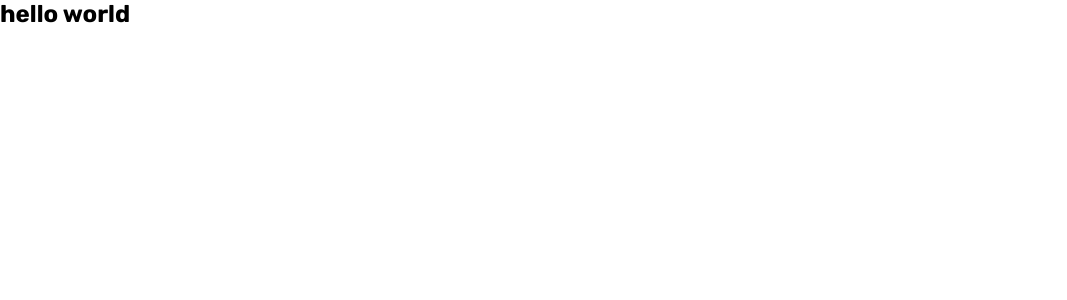
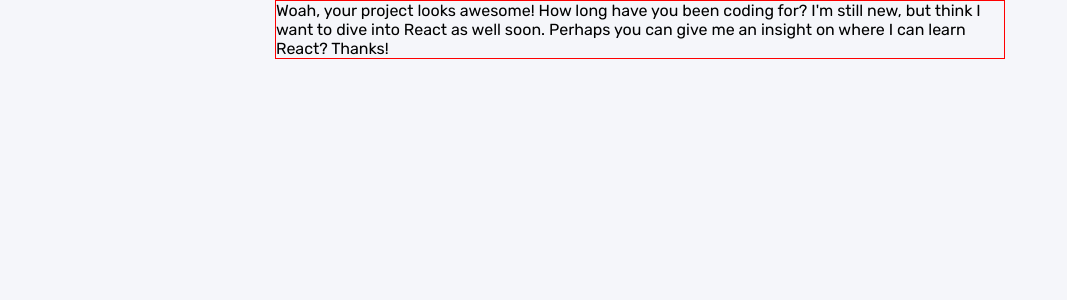
Before and after one commit to EdwinSch/react-interactive-comments, a React (Vite) app: page / in a window 1280 px wide. Shown: the top 300 px of the page, without its empty margins (0-1067 px from the left). Built offline with nearby package versions, Linux system fonts and the light colour scheme.

Commit message:
setup list and comment components

```diff
--- a/src/App.jsx
+++ b/src/App.jsx
@@ -1,8 +1,10 @@
+import CommentsList from "./components/CommentsList";
+
 function App() {
   return (
-    <>
-      <h2>hello world</h2>
-    </>
+    <main>
+      <CommentsList />
+    </main>
   );
 }
 
--- /dev/null
+++ b/src/components/Comment.jsx
@@ -0,0 +1,5 @@
+const Comment = ({ id, user, date, content, upvotePts, replies }) => {
+  return <article>{content}</article>;
+};
+
+export default Comment;
--- /dev/null
+++ b/src/components/CommentsList.jsx
@@ -0,0 +1,16 @@
+import { useGlobalContext } from "../context";
+import Comment from "./Comment";
+
+const CommentsList = () => {
+  const { comments } = useGlobalContext();
+
+  return (
+    <section className="comments-list-container">
+      {comments.map((item) => {
+        return <Comment key={item.id} {...item} />;
+      })}
+    </section>
+  );
+};
+
+export default CommentsList;
--- a/src/context.jsx
+++ b/src/context.jsx
@@ -1,4 +1,6 @@
 import { createContext, useContext, useState } from "react";
+
+import commentsData from "./data";
 
 const AppContext = createContext();
 
@@ -6,7 +8,7 @@ const AppContext = createContext();
 
 export const AppProvider = ({ children }) => {
   // ---- Global States
-  const [items, setItems] = useState([]);
+  const [comments, setComments] = useState(commentsData);
 
   // ---- Global Functions
   const addItem = () => {};
@@ -14,7 +16,7 @@ export const AppProvider = ({ children }) => {
   return (
     <AppContext.Provider
       value={{
-        items,
+        comments,
       }}
     >
       {children}
--- a/src/data.js
+++ b/src/data.js
@@ -1,6 +1,6 @@
 import { nanoid } from "nanoid";
 
-const data = [
+const commentsData = [
   {
     id: nanoid(),
     user: {
@@ -8,7 +8,11 @@ const data = [
       img: "/maxblagun.webp",
     },
     date: "2 weeks ago",
+    content:
+      "Woah, your project looks awesome! How long have you been coding for? I'm still new, but think I want to dive into React as well soon. Perhaps you can give me an insight on where I can learn React? Thanks!",
     upvotePts: 5,
     replies: [],
   },
 ];
+
+export default commentsData;
--- a/src/styles/style.css
+++ b/src/styles/style.css
@@ -36,4 +36,17 @@ ul {
 /* Styles */
 body {
   font-family: var(--font);
+  background: var(--backgroundClr);
+  min-height: 100vh;
+  display: flex;
+  justify-content: center;
+  /* display: grid;
+  place-items: center; */
 }
+
+main {
+  margin: 0 16px;
+  border: var(--inspect);
+  width: 90vw;
+  max-width: 730px;
+}
```
